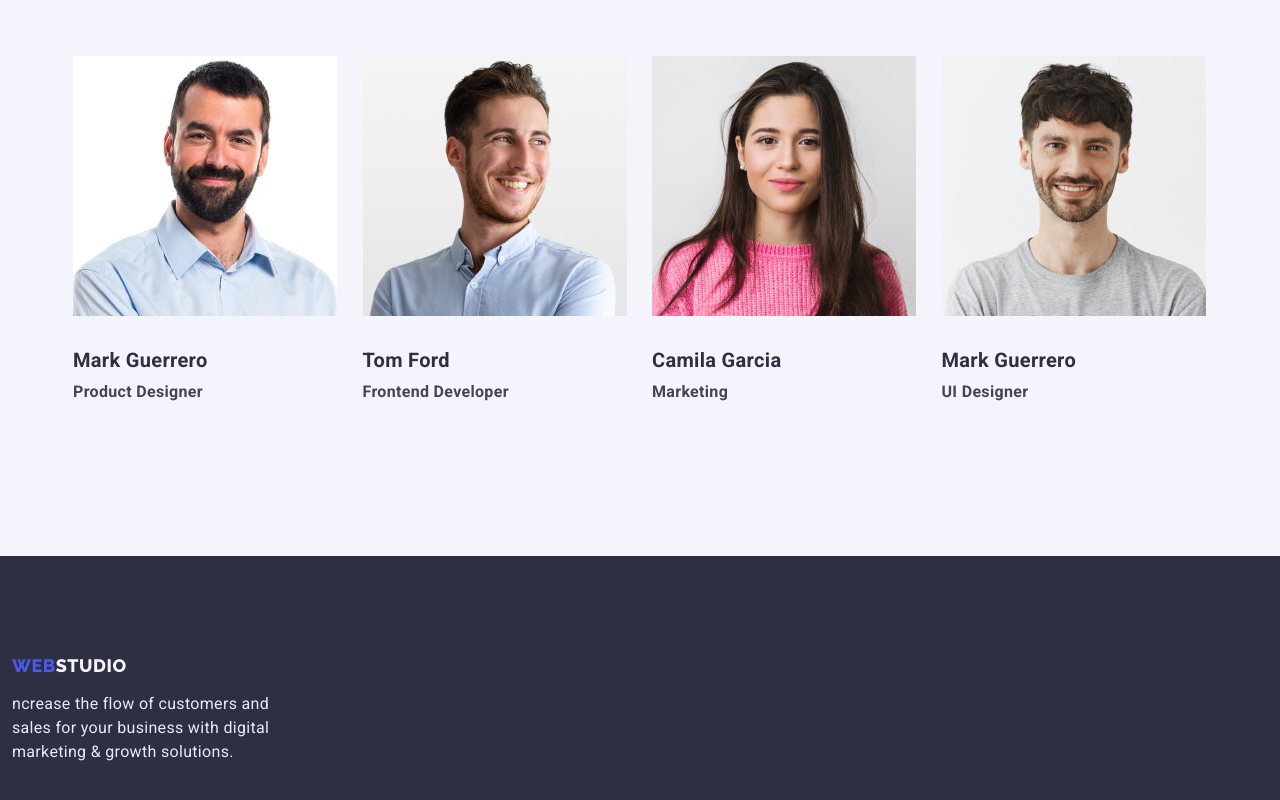
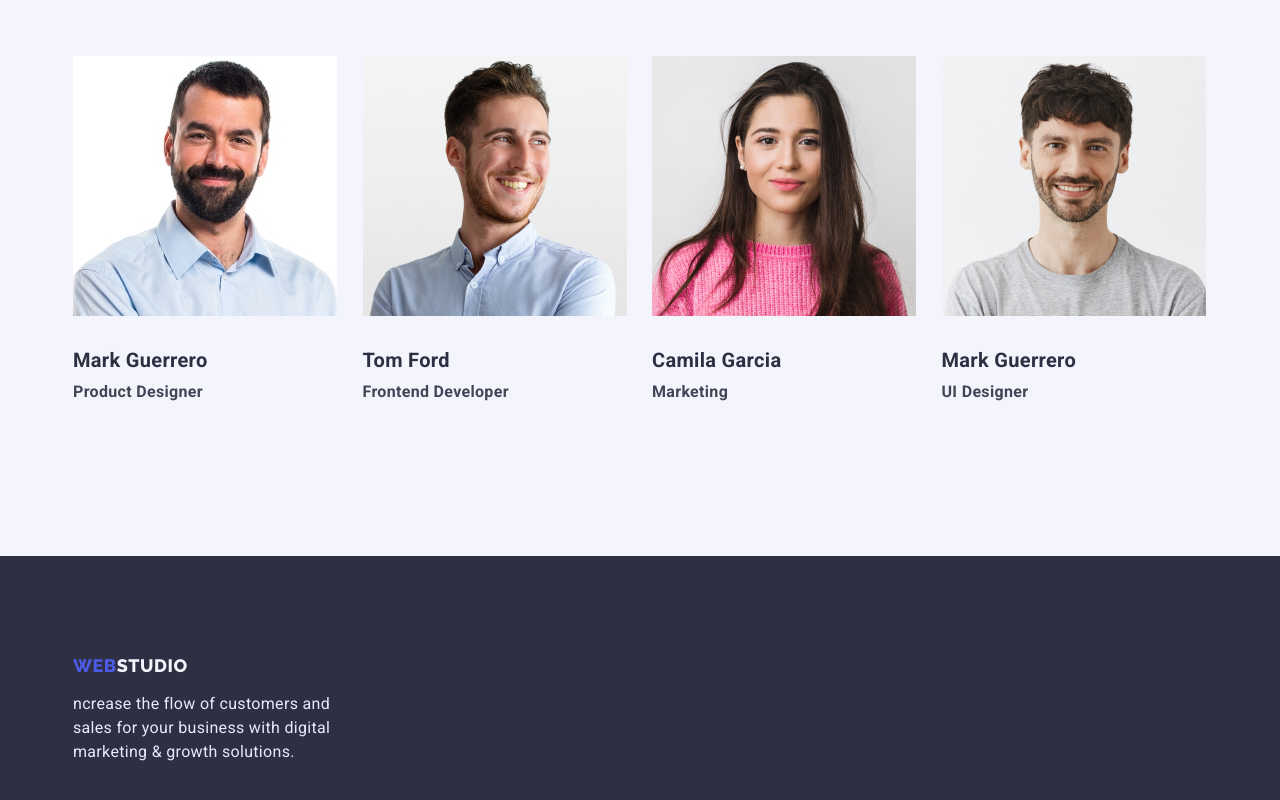
Before and after one commit to Okazimiriv/goit-markup-hw-03, a plain HTML site: page index.html in a window 1280 px wide. Shown: the part 1667-2467 px from the top of the page. Drawn offline with nearby package versions, Linux system fonts and the light colour scheme.

Commit message:
виправила футер

```diff
--- a/css/styles.css
+++ b/css/styles.css
@@ -370,6 +370,8 @@ body {
 
 .footer {
   background-color: var(--dark-bg-color);
+  padding-top: 100px;
+  padding-bottom: 100px;
 }
 
 .logo-white {
@@ -387,12 +389,6 @@ body {
   padding: 0;
 }
 
-.footer .container {
-  padding-top: 100px;
-  padding-bottom: 100px;
-  margin: 0;
-}
-
 .footer .logo {
   margin-top: 0;
   margin-bottom: 16px;
```
